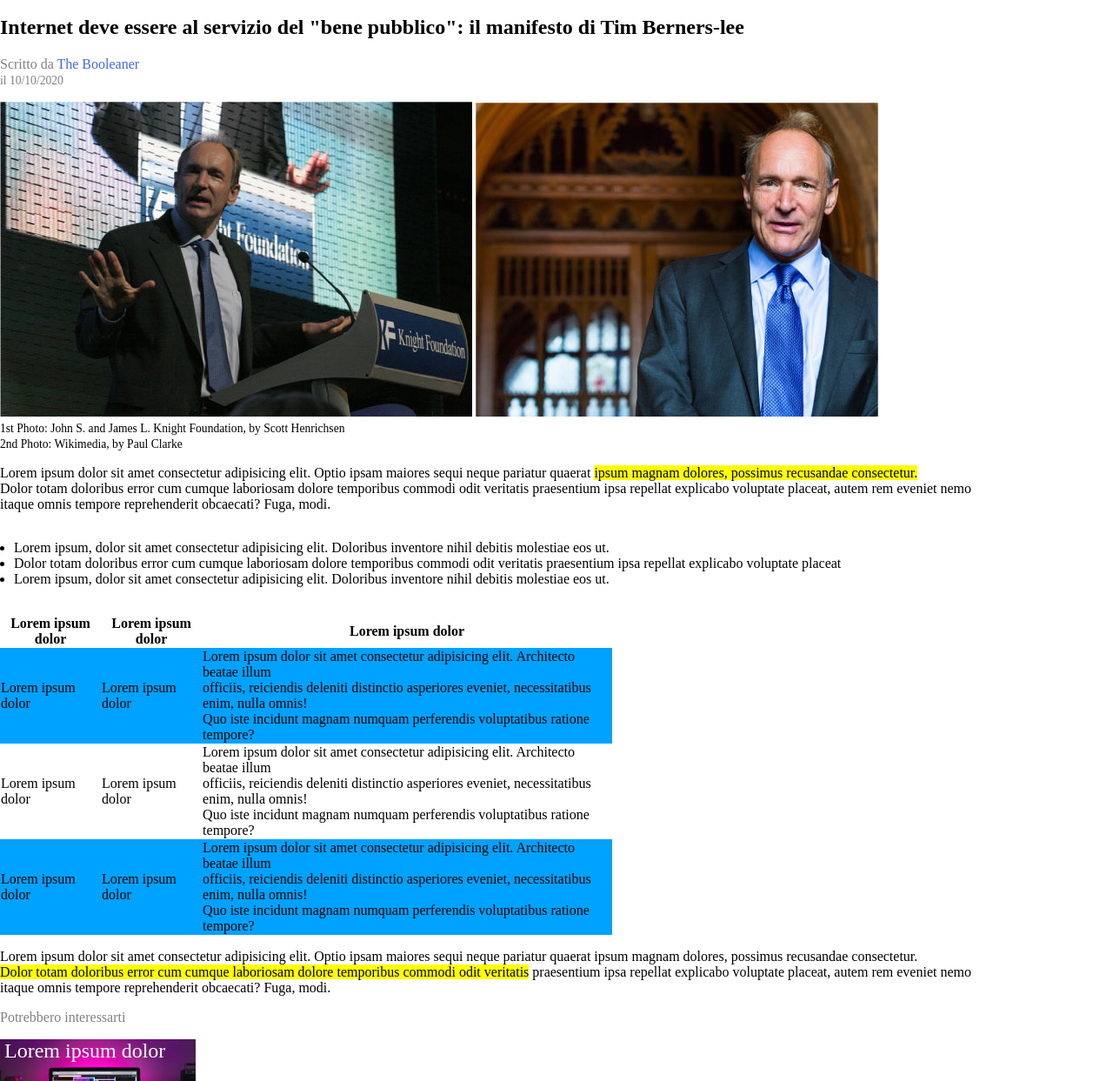
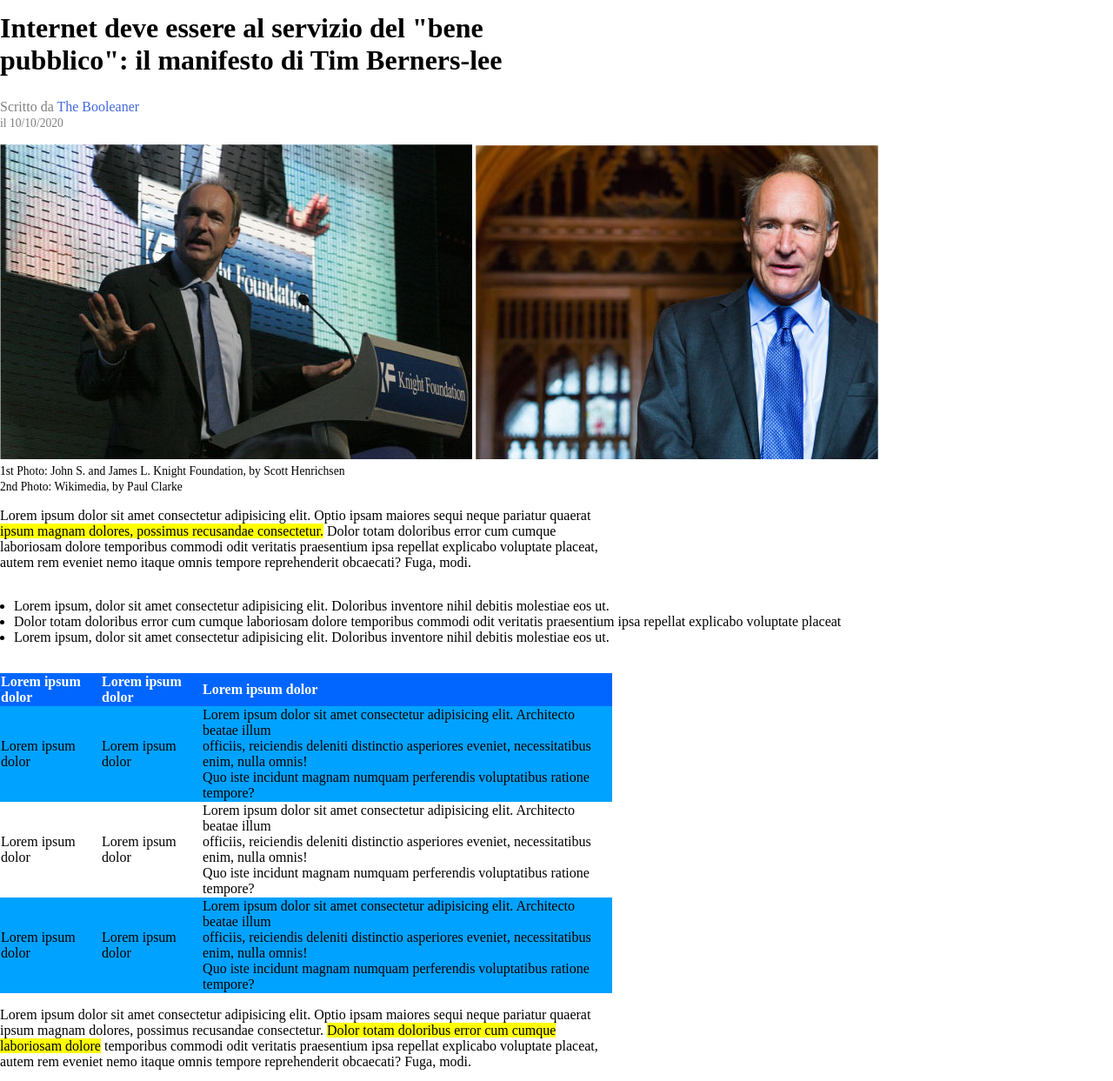
Before and after one commit to Moonatic89/html-css-booleaner, a plain HTML site: page index.html in a window 1280 px wide. Shown: the part 102-1345 px from the top of the page at 87% size. Drawn offline with Linux system fonts and the light colour scheme.

Commit message:
Page finished, code unclean

```diff
--- a/css/style.css
+++ b/css/style.css
@@ -3,11 +3,17 @@ body {
 }
 
 header {
-    height: 100px;
+    width: 1100px;
+    /* height: 100px; */
     background-image: url("../img/pattern.png");
-    background-size: 20%;
+    background-size: 35%;
     background-repeat: repeat-x;
     background-color: #739fff;
+}
+
+h1 {
+    width: 55%;
+    font-size: 2rem;
 }
 
 #BooleanLogo {
@@ -29,7 +35,11 @@ header {
     font-size: 0.85rem;
 }
 
-#highlight {
+.text_section {
+    width: 55%;
+}
+
+.highlight {
     background-color: yellow;
 }
 
@@ -54,7 +64,7 @@ header {
     background-color: rgb(255, 255, 255);
 }
 
-#table_head {
+.table_head {
     background-color: rgb(0, 102, 255);
     text-align: left;
     color: white;
--- a/index.html
+++ b/index.html
@@ -47,16 +47,16 @@
             </section>
             <!-- /Picutres -->
 
-            <section>
+            <section class="text_section">
                 <p>
                     Lorem ipsum dolor sit amet consectetur adipisicing elit.
                     Optio ipsam maiores sequi neque pariatur quaerat <span
-                        id="highlight"> ipsum
-                        magnam dolores, possimus recusandae consectetur.</span>
-                    <br> Dolor totam
-                    doloribus error cum cumque laboriosam dolore temporibus
+                        class="highlight"> ipsum magnam dolores, possimus
+                        recusandae consectetur.</span>
+                    Dolor totam doloribus error cum cumque laboriosam dolore
+                    temporibus
                     commodi odit veritatis praesentium ipsa repellat explicabo
-                    voluptate placeat, autem rem eveniet nemo <br> itaque omnis
+                    voluptate placeat, autem rem eveniet nemo itaque omnis
                     tempore reprehenderit obcaecati? Fuga, modi.</p>
 
             </section>
@@ -88,8 +88,8 @@
 
                 <table id="table">
                     <tr class="table_head">
-                        <th class="right_padding">Lorem ipsum dolor</th>
-                        <th class="right_padding">Lorem ipsum dolor</th>
+                        <th>Lorem ipsum dolor</th>
+                        <th>Lorem ipsum dolor</th>
                         <th>Lorem ipsum dolor</th>
                     </tr>
                     <tr class="table_odd">
@@ -133,18 +133,17 @@
             </section>
             <!-- /table -->
 
-            <section>
-
+            <section class="text_section">
                 <p>
                     Lorem ipsum dolor sit amet consectetur adipisicing elit.
                     Optio ipsam maiores sequi neque pariatur quaerat ipsum
                     magnam dolores, possimus recusandae consectetur.
-                    <br> <span id="highlight">Dolor totam
-                        doloribus error cum cumque laboriosam dolore temporibus
-                        commodi odit veritatis</span> praesentium ipsa repellat
-                    explicabo voluptate placeat, autem rem eveniet nemo <br>
-                    itaque
-                    omnis tempore reprehenderit obcaecati? Fuga, modi.</p>
+                    <span class="highlight">Dolor totam doloribus error cum
+                        cumque laboriosam dolore</span> temporibus
+                    commodi odit veritatis praesentium ipsa repellat explicabo
+                    voluptate placeat, autem rem eveniet nemo itaque omnis
+                    tempore reprehenderit obcaecati? Fuga, modi.</p>
+
             </section>
             <!-- /sub_text -->
 
```
